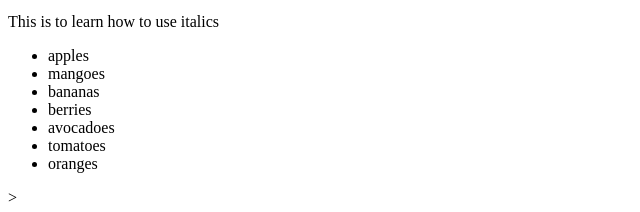
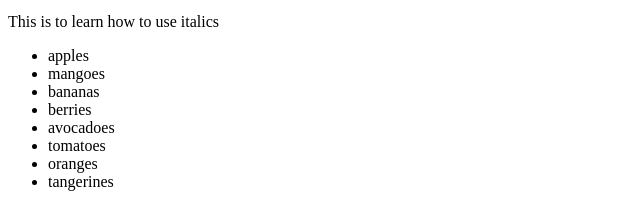
Before and after one commit to Ombiro96/learning-html, a plain HTML site: page index.html in a window 1280 px wide. Shown: the part 699-911 px from the top of the page, 0-640 px from the left. Drawn offline with Linux system fonts and the light colour scheme.

Commit message:
added tangerines

```diff
--- a/index.html
+++ b/index.html
@@ -18,6 +18,7 @@
             <li>avocadoes</li>
             <li>tomatoes</li>
 	        <li>oranges</li>
-        </ul>>
+		<li>tangerines</li>
+        </ul>
     </body>
     </html>
```
